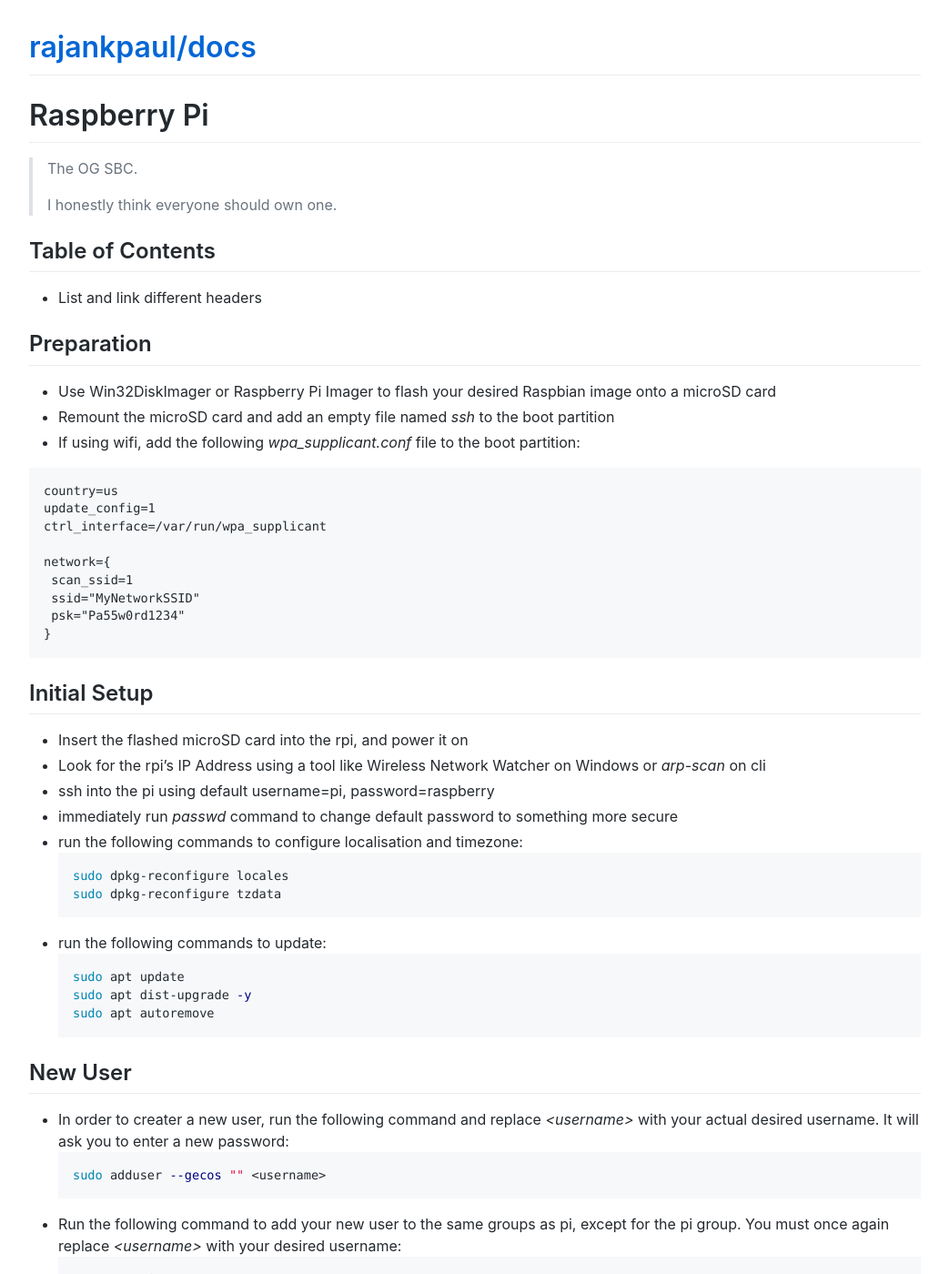
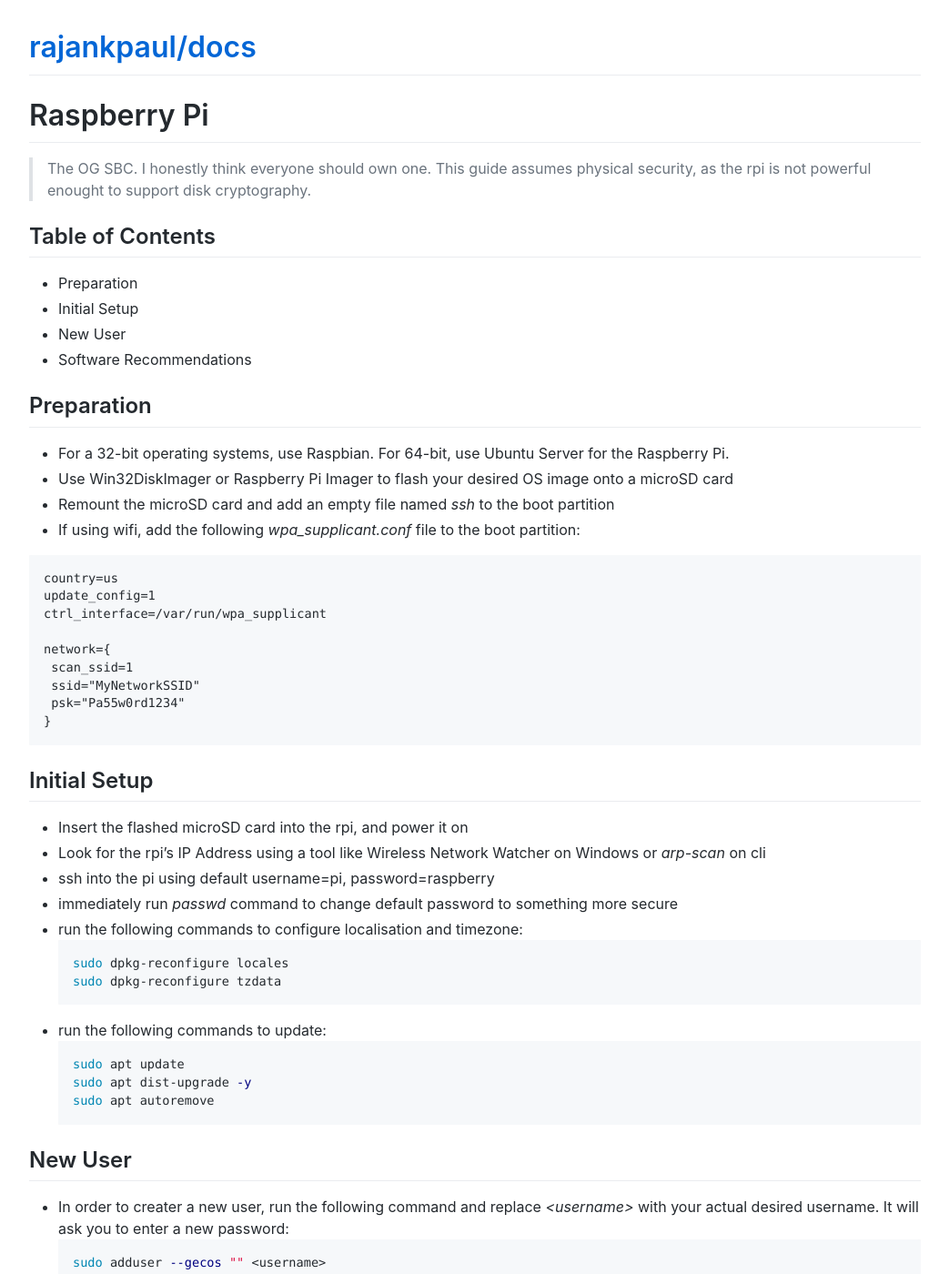
Before and after one commit to rajankpaul/docs, a Jekyll site: the page built from tutorials/raspberry_pi/index.md, in a window 1280 px wide and 1400 px high. Shown: the whole window at 91% size, without its empty margins (118-1161 px from the left). Built offline with Jekyll 4.4.1, drawn with Linux system fonts in a browser that asks for light colours; comment, search, counter and statistics services are not loaded; some of the changed text lies outside the part shown.

Commit message:
Update index.md

````diff
--- a/tutorials/raspberry_pi/index.md
+++ b/tutorials/raspberry_pi/index.md
@@ -6,14 +6,18 @@ title: Raspberry Pi
 # Raspberry Pi
 
 > The OG SBC.
->
 > I honestly think everyone should own one.
+> This guide assumes physical security, as the rpi is not powerful enought to support disk cryptography.
 
 ## Table of Contents
-*   List and link different headers
+*   Preparation
+*   Initial Setup
+*   New User
+*   Software Recommendations
 
 ## Preparation
-*   Use Win32DiskImager or Raspberry Pi Imager to flash your desired Raspbian image onto a microSD card
+*   For a 32-bit operating systems, use Raspbian. For 64-bit, use Ubuntu Server for the Raspberry Pi.
+*   Use Win32DiskImager or Raspberry Pi Imager to flash your desired OS image onto a microSD card
 *   Remount the microSD card and add an empty file named *ssh* to the boot partition
 *   If using wifi, add the following *wpa_supplicant.conf* file to the boot partition:
 
@@ -61,12 +65,7 @@ sudo su <username>
 sudo passwd --lock pi
 ```
 
-## Essential Software
-*   Something
-### Security
-*   Something
-
-## Next Steps
-*   Something
+## Software Recommendations
+*
 
 [back](../)
````
